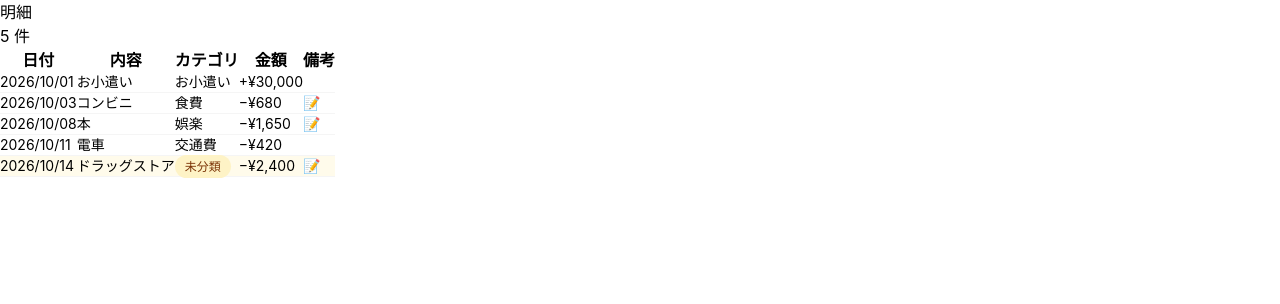
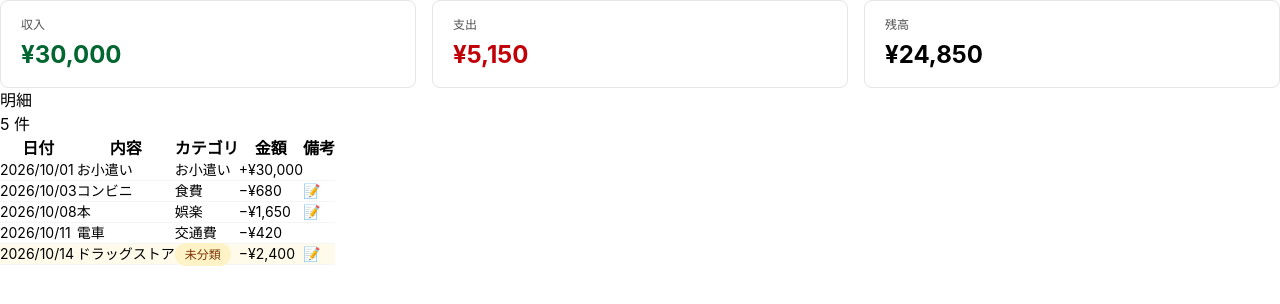
Before and after one commit to spin-dd/kawanaka-react-tutorial, a React (Vite) app: page / in a window 1280 px wide. Shown: the top 304 px of the page. Built offline with nearby package versions, Linux system fonts and the light colour scheme.

Commit message:
サマリカード（収入・支出・残高）を表示する #4

```diff
--- a/src/components/EntryRow.tsx
+++ b/src/components/EntryRow.tsx
@@ -1,4 +1,5 @@
 import type { Entry } from '../types/entry'
+import { formatYen } from '../utils/formatYen.ts'
 
 function EntryRow({ entry }: { entry: Entry }) {
   const isUncategorized = entry.category === "未分類"
@@ -7,7 +8,7 @@ function EntryRow({ entry }: { entry: Entry }) {
       <td>{entry.date.replaceAll("-", "/")}</td>
       <td>{entry.title}</td>
       <td><span className={isUncategorized ? "rounded-full px-2.5 py-1 text-xs font-medium bg-amber-100 text-amber-900" : ""}>{entry.category}</span></td>
-      <td>{(entry.type === 'income' ? '+' : '−') + "¥" + entry.amount.toLocaleString()}</td>
+      <td>{(entry.type === 'income' ? '+' : '−') + formatYen(entry.amount)}</td>
       <td>{entry.note !== "" ? "📝" : ""}</td>
     </tr>
   )
--- /dev/null
+++ b/src/components/SummaryCards.tsx
@@ -0,0 +1,25 @@
+import type { Entry } from '../types/entry'
+import { formatYen } from '../utils/formatYen.ts'
+
+function SummaryCards({ entries }: { entries: Entry[] }){
+  const totalIncome = entries.filter(entry => entry.type === 'income').reduce((sum, entry) => sum + entry.amount, 0)
+  const totalExpenses = entries.filter(entry => entry.type === 'expense').reduce((sum, entry) => sum + entry.amount, 0)
+  const netIncome = totalIncome - totalExpenses
+  return (
+    <div className="grid grid-cols-1 gap-4 sm:grid-cols-3">
+      <div className="flex flex-col gap-1.5 rounded-lg border border-neutral-200 bg-white px-5 py-4">
+        <div className="text-xs text-neutral-600">収入</div>
+        <div className="text-2xl font-bold text-green-800">{formatYen(totalIncome)}</div>
+      </div>
+      <div className="flex flex-col gap-1.5 rounded-lg border border-neutral-200 bg-white px-5 py-4">
+        <div className="text-xs text-neutral-600">支出</div>
+        <div className="text-2xl font-bold text-red-700">{formatYen(totalExpenses)}</div>
+      </div>
+      <div className="flex flex-col gap-1.5 rounded-lg border border-neutral-200 bg-white px-5 py-4">
+        <div className="text-xs text-neutral-600">残高</div>
+        <div className="text-2xl font-bold">{formatYen(netIncome)}</div>
+      </div>
+    </div>
+  )
+}
+export default SummaryCards
--- a/src/pages/Home.tsx
+++ b/src/pages/Home.tsx
@@ -1,8 +1,14 @@
 import  {sampleEntries} from '../data/sampleEntries'
 import EntryList from '../components/EntryList'
+import SummaryCards from '../components/SummaryCards'
 
 function Home() {
-  return <EntryList entries={sampleEntries} />
+  return (
+    <div>
+      <SummaryCards entries={sampleEntries} />
+      <EntryList entries={sampleEntries} />
+    </div>
+  )
 }
 
 export default Home
--- /dev/null
+++ b/src/utils/formatYen.ts
@@ -0,0 +1,3 @@
+export function formatYen(amount: number): string {
+  return "¥" + amount.toLocaleString("ja-JP")
+}
```
